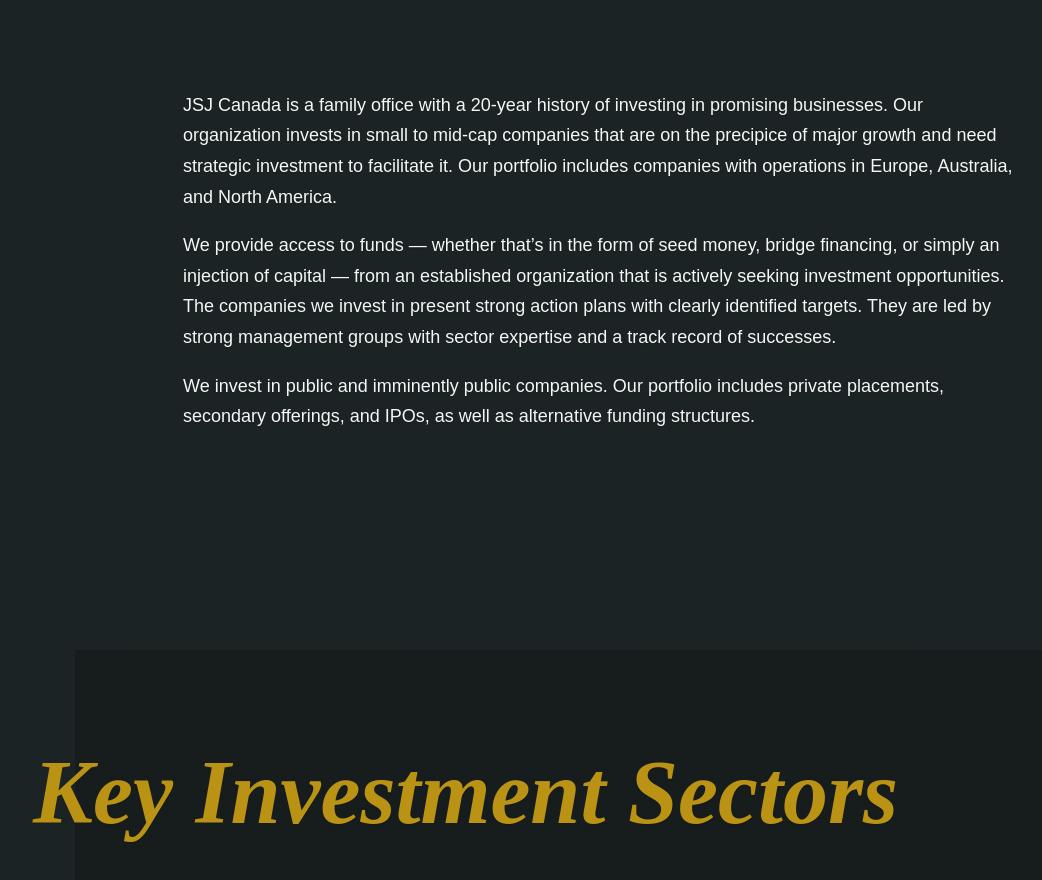
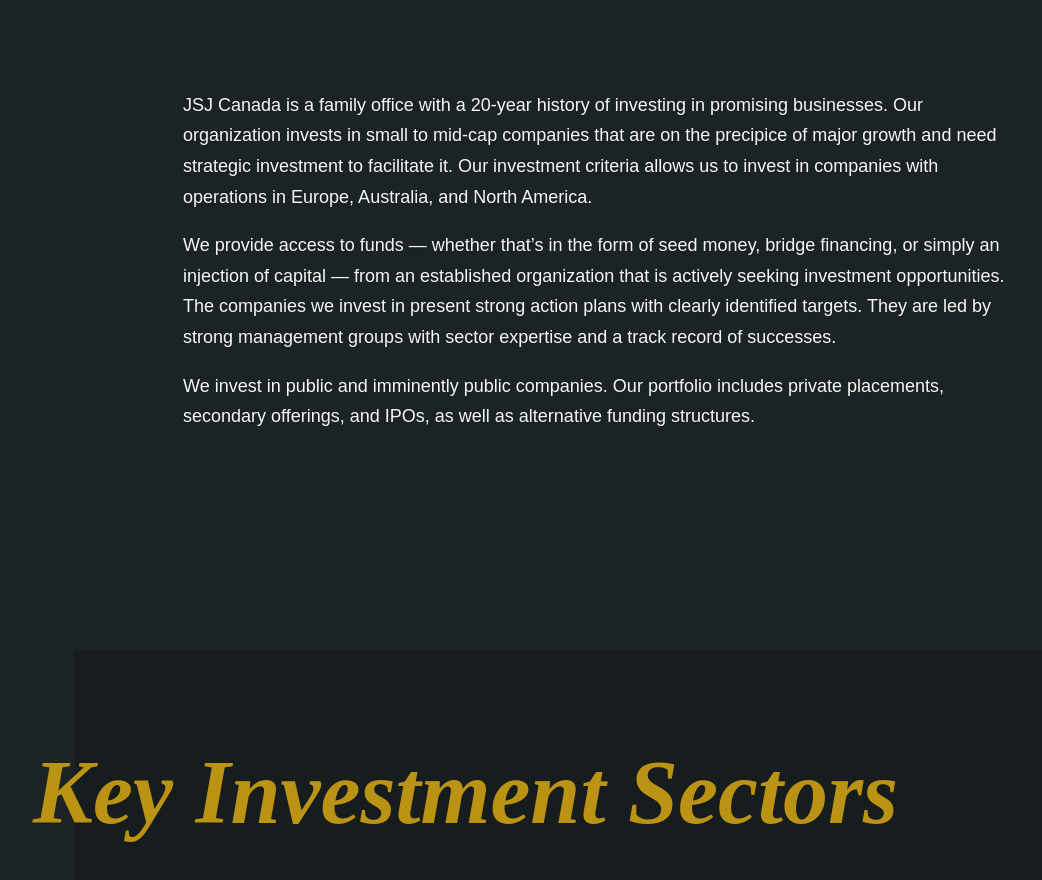
Before and after one commit to andreamayhirji/JSJ-website-Canada, a website: page index.html in a window 1280 px wide. Shown: the part 1107-1987 px from the top of the page, without its empty margins (117-1159 px from the left). Drawn offline with Linux system fonts and the light colour scheme; a web font is replaced by a local one.

Commit message:
updates content

```diff
--- a/index.html
+++ b/index.html
@@ -22,11 +22,7 @@
       </div>
       <div class="section-1-content">
         <p>
-          JSJ Canada is a family office with a 20-year history of investing in
-          promising businesses. Our organization invests in small to mid-cap
-          companies that are on the precipice of major growth and need
-          strategic investment to facilitate it. Our portfolio includes
-          companies with operations in Europe, Australia, and North America.
+          JSJ Canada is a family office with a 20-year history of investing in promising businesses. Our organization invests in small to mid-cap companies that are on the precipice of major growth and need strategic investment to facilitate it. Our investment criteria allows us to invest in companies with operations in Europe, Australia, and North America.
         </p>
         <p>
           We provide access to funds — whether that’s in the form of seed
```
